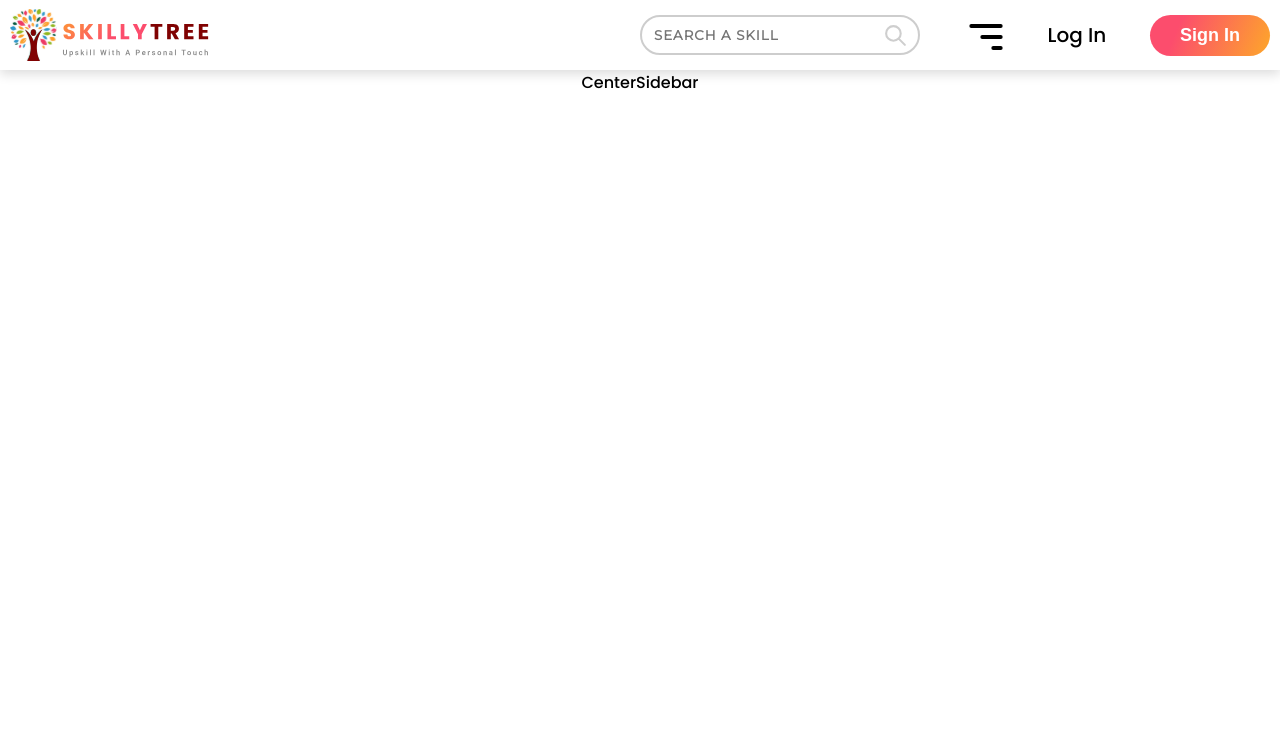
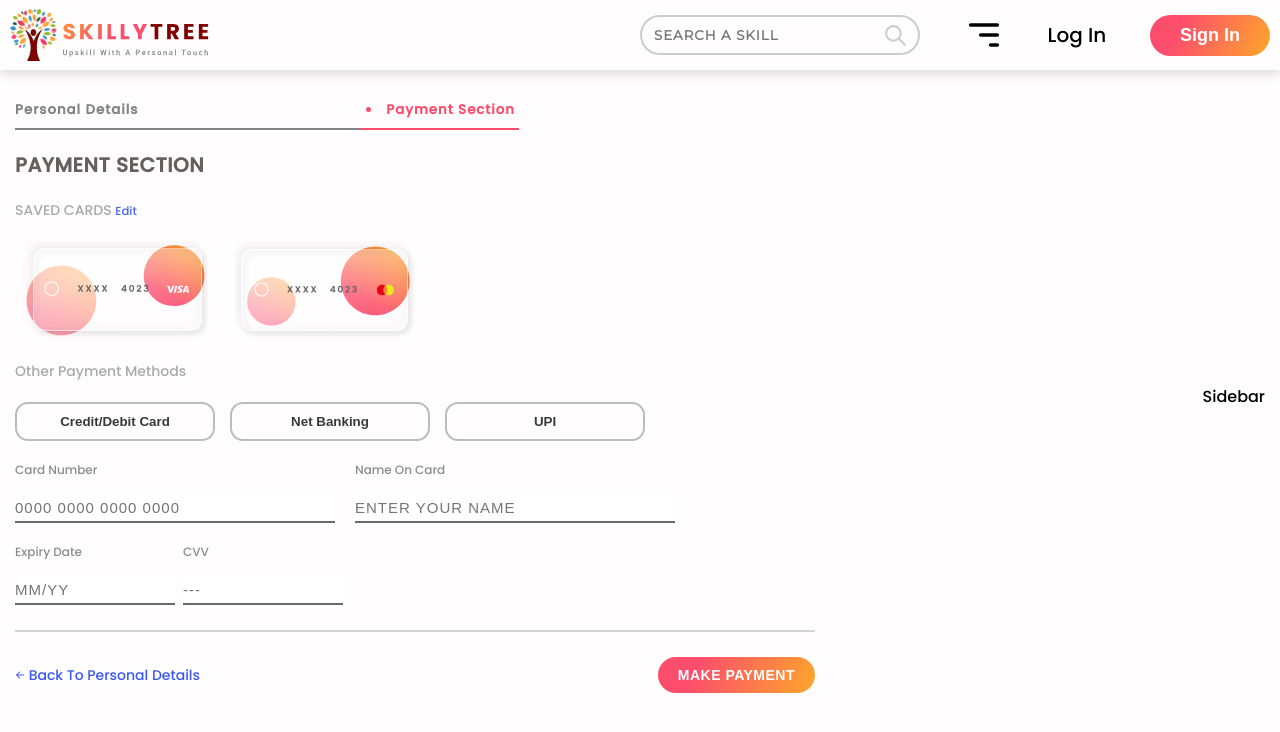
Before and after one commit to mohit-kumar-singh55/Payment-Checkout, a Next.js app: page / in a window 1280 px wide. Shown: the top 732 px of the page. Built offline with nearby package versions, Linux system fonts and the light colour scheme.

Commit message:
center completed

```diff
--- a/components/Center/Center.js
+++ b/components/Center/Center.js
@@ -1,9 +1,57 @@
 import React from 'react';
 import styles from "./Center.module.css";
+import Image from "next/image";
+import card1 from "../../public/assests/card1.svg";
+import card2 from "../../public/assests/card2.svg";
+import Input from '../Input/Input';
+import { ArrowLeftIcon } from "@heroicons/react/solid";
 
 const Center = () => {
     return (
-        <div>Center</div>
+        <div className={styles.container}>
+            <div className={styles.heading}>
+                <small>Personal Details</small>
+                <small>Payment Section</small>
+            </div>
+
+            <div className={styles.main}>
+                <h2 className={styles.main_heading}>PAYMENT SECTION</h2>
+                <p className={styles.para}>SAVED CARDS <small>Edit</small></p>
+                <div className={styles.images}>
+                    <div className={styles.image_container}>
+                        <Image src={card1} alt="card" layout='fill' objectFit='contain' />
+                    </div>
+                    <div className={styles.image_container}>
+                        <Image src={card2} alt="card" layout='fill' objectFit='contain' />
+                    </div>
+                </div>
+                <p className={styles.para}>Other Payment Methods</p>
+                <div className={styles.cards}>
+                    <button>Credit/Debit Card</button>
+                    <button>Net Banking</button>
+                    <button>UPI</button>
+                </div>
+
+                {/* Imput Fields */}
+                <form className={styles.input_container}>
+                    <div className={styles.input_container_1}>
+                        <Input label="Card Number" type='number' id='cardNo' placeholder='0000 0000 0000 0000' />
+                        <Input label="Name On Card" type='text' id='name' placeholder='ENTER YOUR NAME' />
+                    </div>
+                    <div className={styles.input_container_2}>
+                        <Input label="Expiry Date" type='text' id='date' placeholder='MM/YY' />
+                        <Input label="CVV" type='number' id='cvv' placeholder='---' />
+                    </div>
+                </form>
+
+                <div className={styles.divider} />
+
+                <div className={styles.footer}>
+                    <p className={styles.link}><ArrowLeftIcon /> Back To Personal Details</p>
+                    <button className={styles.button}>MAKE PAYMENT</button>
+                </div>
+            </div>
+        </div>
     )
 }
 
--- a/components/Center/Center.module.css
+++ b/components/Center/Center.module.css
@@ -0,0 +1,160 @@
+.container {
+    display: flex;
+    flex-direction: column;
+    gap: 20px;
+    padding: 30px 0;
+}
+
+.heading {
+    display: flex;
+    align-items: center;
+    justify-content: space-between;
+    width: 500px;
+    border-bottom: 2px solid #848484;
+    padding-bottom: 8px;
+}
+
+.heading small:nth-child(1) {
+    font-weight: 600;
+    color: #848484;
+    letter-spacing: 1px;
+}
+
+.heading small:nth-child(2) {
+    font-weight: 600;
+    color: #FC4D6D;
+    letter-spacing: 1px;
+    position: relative;
+}
+
+.heading small:nth-child(2)::before {
+
+    background-color: #FC4D6D;
+    content: '';
+    width: 5px;
+    height: 5px;
+    position: absolute;
+    left: -20px;
+    bottom: 8px;
+    border-radius: 100%;
+
+}
+
+.heading small:nth-child(2)::after {
+    background-color: #FC4D6D;
+    content: '';
+    width: 160px;
+    height: 2px;
+    position: absolute;
+    left: -27px;
+    bottom: -10px;
+}
+
+.main {
+    display: flex;
+    flex-direction: column;
+    gap: 20px;
+}
+
+.main_heading {
+    color: #665F60;
+    font-weight: 600;
+    font-size: 20px;
+    letter-spacing: 0.5px;
+}
+
+.para {
+    color: #A9A9A9;
+    font-size: 14px;
+}
+
+.para small {
+    color: #4863ED;
+    cursor: pointer;
+}
+
+.images {
+    display: flex;
+    gap: 10px;
+}
+
+.image_container {
+    position: relative;
+    width: 200px;
+    height: 100px;
+}
+
+.cards {
+    display: flex;
+    gap: 15px;
+}
+
+.cards button {
+    border: 2px solid #BCBCBC;
+    padding: 10px 15px;
+    width: 200px;
+    border-radius: 13px;
+    background-color: transparent;
+    color: #383838;
+    font-weight: 600;
+    cursor: pointer;
+    transition: 0.3s linear;
+}
+
+.cards button:focus {
+    border: 2px solid #FC4D6D;
+}
+
+.input_container {
+    display: flex;
+    flex-direction: column;
+    gap: 20px;
+    width: 800px;
+}
+
+.input_container_1 {
+    width: 100%;
+    display: flex;
+    flex-wrap: wrap;
+    gap: 20px;
+}
+
+.input_container_2 {
+    width: 50%;
+    display: flex;
+    gap: 8px;
+}
+
+.divider {
+    background-color: #ACACAC80;
+    height: 2px;
+    margin: 5px 0;
+}
+
+.footer {
+    display: flex;
+    align-items: center;
+    justify-content: space-between;
+}
+
+.footer .link {
+    color: #3A59F3;
+    font-size: 14px;
+    cursor: pointer;
+}
+
+.footer .link svg {
+    width: 10px;
+}
+
+.footer .button {
+    border: none;
+    padding: 10px 20px;
+    border-radius: 100px;
+    color: #fff;
+    font-weight: 600;
+    font-size: 14px;
+    background: linear-gradient(112.33deg, #FC4D6D 23.89%, #FDA02F 94.22%);
+    cursor: pointer;
+    letter-spacing: 00.5px;
+}
--- /dev/null
+++ b/components/Input/Input.js
@@ -0,0 +1,13 @@
+import React from 'react';
+import styles from "./Input.module.css";
+
+const Input = ({ label, id, type, placeholder }) => {
+    return (
+        <div className={styles.container}>
+            <label className={styles.label} htmlFor={id}>{label}</label>
+            <input className={styles.input} type={type} placeholder={placeholder} id={id} />
+        </div>
+    )
+}
+
+export default Input;
--- /dev/null
+++ b/components/Input/Input.module.css
@@ -0,0 +1,25 @@
+.container {
+    display: flex;
+    flex-direction: column;
+    gap: 15px;
+    width: 40%;
+}
+
+.label {
+    color: #8B8B8B;
+    font-size: 12px;
+}
+
+.input {
+    outline: none;
+    border: none;
+    border-bottom: 2px solid #6A6A6A;
+    font-size: 15px;
+    letter-spacing: 1px;
+    padding: 5px 0;
+    transition: 0.3s linear;
+}
+
+.input:focus {
+    border-bottom: 2px solid #FC4D6D;
+}
--- a/components/Navbar/Navbar.js
+++ b/components/Navbar/Navbar.js
@@ -22,7 +22,7 @@ const Navbar = () => {
                     </div>
 
                     <div className={styles.icon}>
-                        <svg width="44" height="44" viewBox="0 0 44 44" fill="none" xmlns="http://www.w3.org/2000/svg">
+                        <svg width="40" height="40" viewBox="0 0 44 44" fill="none" xmlns="http://www.w3.org/2000/svg">
                             <path d="M36.6667 22L18.3334 22" stroke="black" strokeWidth="4" strokeLinecap="round" strokeLinejoin="round" />
                             <path d="M36.6667 11L7.33337 11" stroke="black" strokeWidth="4" strokeLinecap="round" strokeLinejoin="round" />
                             <path d="M36.6667 33L29.3334 33" stroke="black" strokeWidth="4" strokeLinecap="round" strokeLinejoin="round" />
--- a/components/Navbar/Navbar.module.css
+++ b/components/Navbar/Navbar.module.css
@@ -56,9 +56,9 @@
 }
 
 .icon {
+    cursor: pointer;
     width: 40px;
     height: 40px;
-    cursor: pointer;
 }
 
 .login {
@@ -76,5 +76,4 @@
     font-size: 18px;
     background: linear-gradient(112.33deg, #FC4D6D 23.89%, #FDA02F 94.22%);
     cursor: pointer;
-    transition: 0.3s linear;
 }
--- a/styles/Home.module.css
+++ b/styles/Home.module.css
@@ -1,10 +1,15 @@
 .container {
     max-width: 1540px;
+    display: block;
+    margin: 0 auto;
+    padding: 0 15px;
 }
 
 .main_container {
     display: flex;
     align-items: center;
-    justify-content: center;
+    justify-content: space-between;
     flex-wrap: wrap-reverse;
+    max-width: 1440px;
+    margin: 0 auto;
 }
--- a/styles/globals.css
+++ b/styles/globals.css
@@ -19,4 +19,6 @@ body {
   width: 100%;
   height: 100vh;
   font-family: 'Poppins', sans-serif;
+  overflow-x: hidden;
+  background: #FFFDFD;
 }
```
Also changed, not shown: public/assests/card1.svg (added), public/assests/card2.svg (added).
